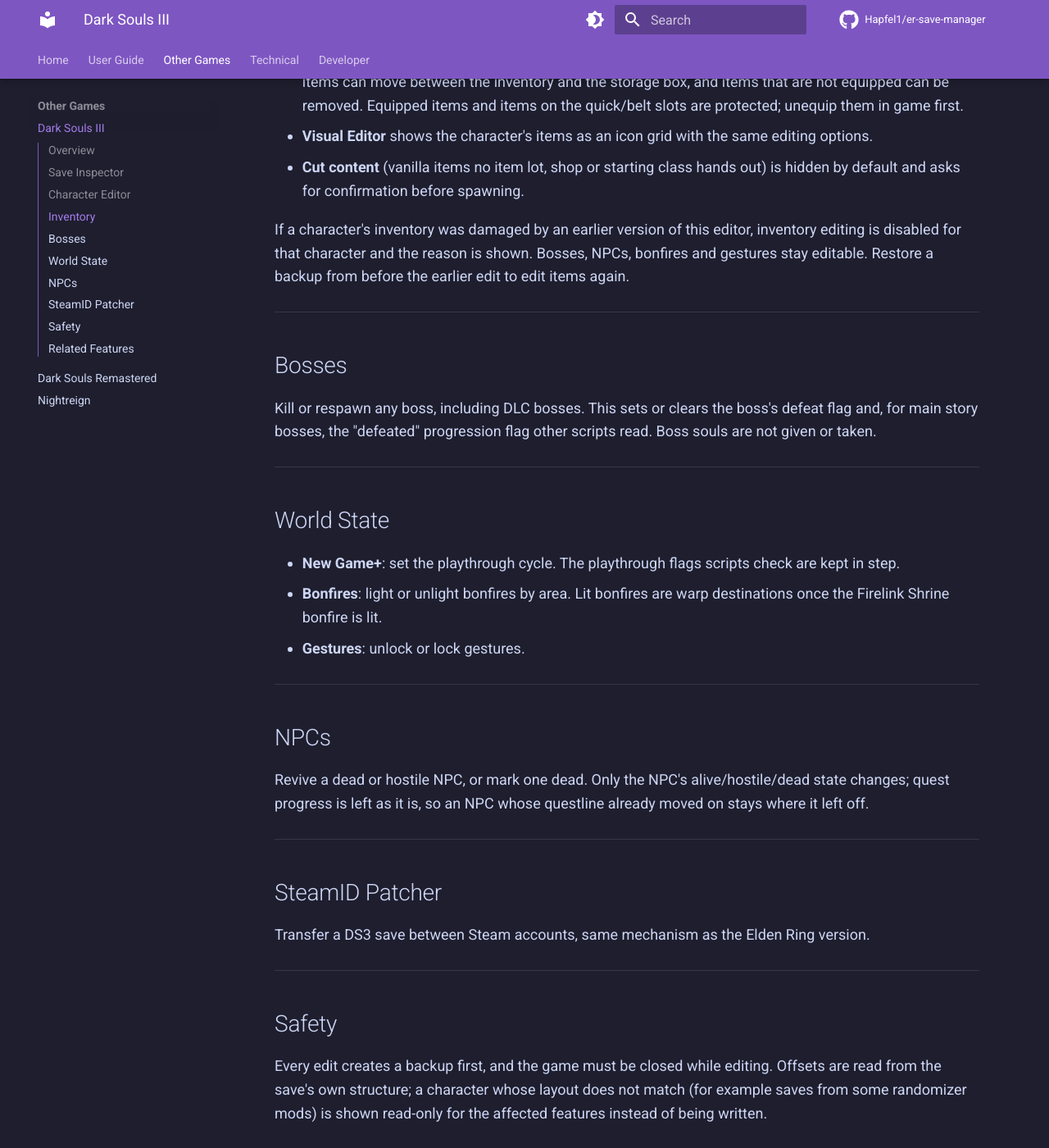
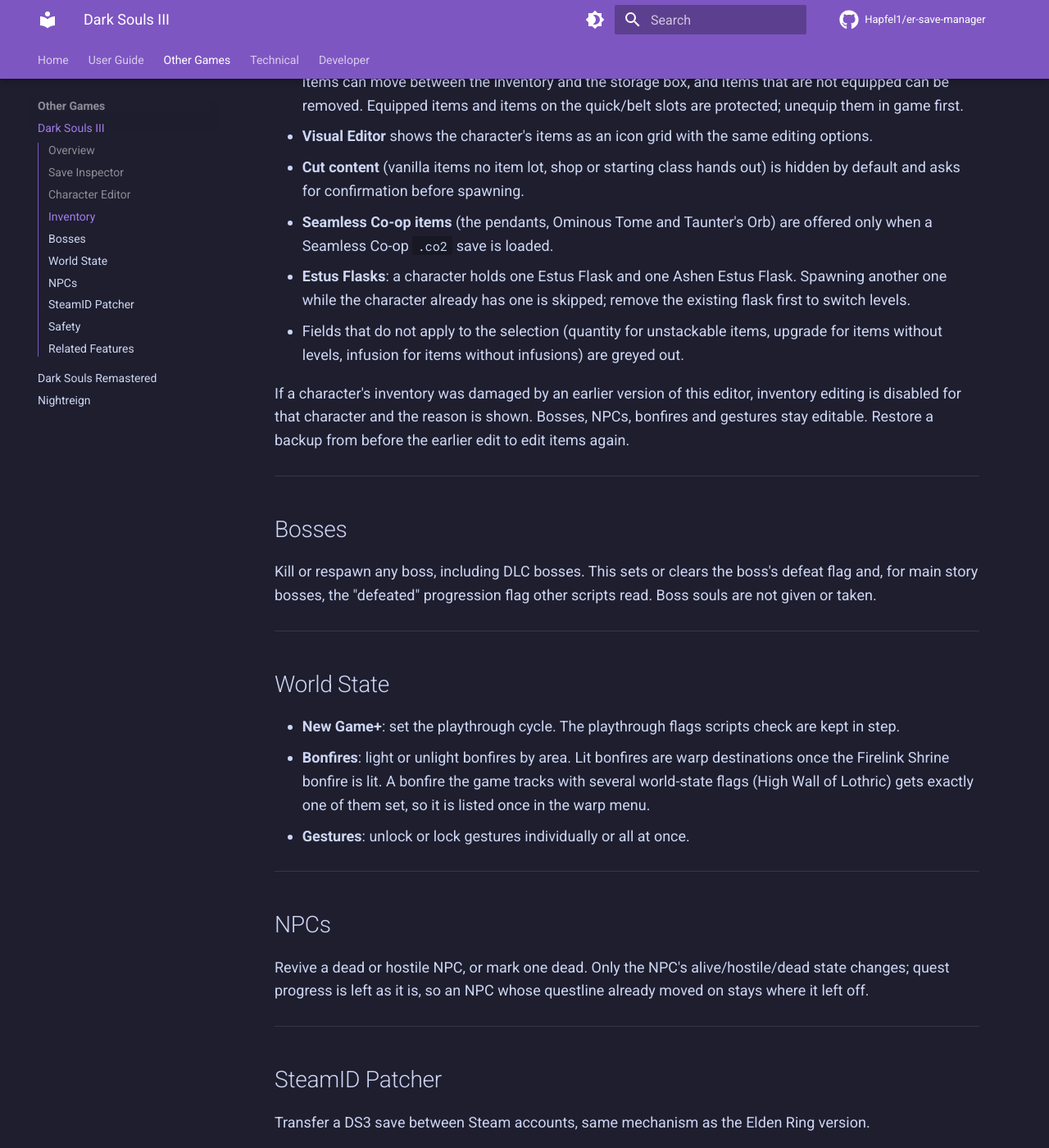
Before and after one commit to Hapfel1/er-save-manager, an MkDocs documentation site: the page built from docs/user-guide/dark-souls-3.md, in a window 1280 px wide and 1400 px high, scrolled down 1610 px. Shown: the whole window at 82% size. Built offline with MkDocs 1.6.1 and Material for MkDocs 9.7.7, drawn with Linux system fonts in a browser that asks for light colours; comment, search, counter and statistics services are not loaded; the version menu is left out.

Commit message:
docs: update README and DS3 guide for the DS3, DS2 and Nightreign changes

```diff
--- a/docs/user-guide/dark-souls-3.md
+++ b/docs/user-guide/dark-souls-3.md
@@ -41,6 +41,9 @@ The item spawner is on the left and the character's items (held, key items and t
 - **Editing**: stackable items can have their quantity changed, weapons their upgrade level and infusion, items can move between the inventory and the storage box, and items that are not equipped can be removed. Equipped items and items on the quick/belt slots are protected; unequip them in game first.
 - **Visual Editor** shows the character's items as an icon grid with the same editing options.
 - **Cut content** (vanilla items no item lot, shop or starting class hands out) is hidden by default and asks for confirmation before spawning.
+- **Seamless Co-op items** (the pendants, Ominous Tome and Taunter's Orb) are offered only when a Seamless Co-op `.co2` save is loaded.
+- **Estus Flasks**: a character holds one Estus Flask and one Ashen Estus Flask. Spawning another one while the character already has one is skipped; remove the existing flask first to switch levels.
+- Fields that do not apply to the selection (quantity for unstackable items, upgrade for items without levels, infusion for items without infusions) are greyed out.
 
 If a character's inventory was damaged by an earlier version of this editor, inventory editing is disabled for that character and the reason is shown. Bosses, NPCs, bonfires and gestures stay editable. Restore a backup from before the earlier edit to edit items again.
 
@@ -55,8 +58,8 @@ Kill or respawn any boss, including DLC bosses. This sets or clears the boss's d
 ## World State
 
 - **New Game+**: set the playthrough cycle. The playthrough flags scripts check are kept in step.
-- **Bonfires**: light or unlight bonfires by area. Lit bonfires are warp destinations once the Firelink Shrine bonfire is lit.
-- **Gestures**: unlock or lock gestures.
+- **Bonfires**: light or unlight bonfires by area. Lit bonfires are warp destinations once the Firelink Shrine bonfire is lit. A bonfire the game tracks with several world-state flags (High Wall of Lothric) gets exactly one of them set, so it is listed once in the warp menu.
+- **Gestures**: unlock or lock gestures individually or all at once.
 
 ---
 
```
Also changed, not shown: README.md (+24 -8 lines), 1 other file.
